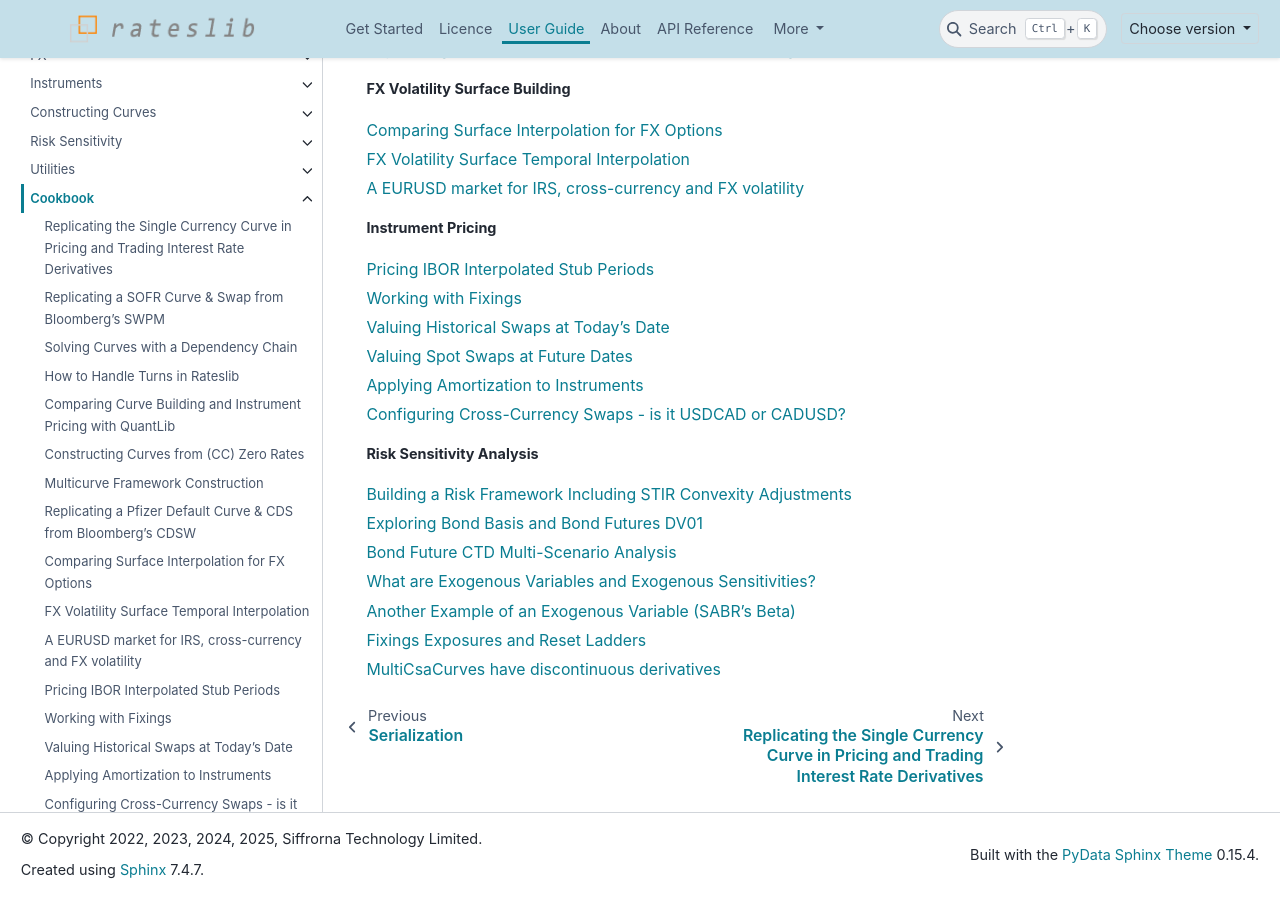
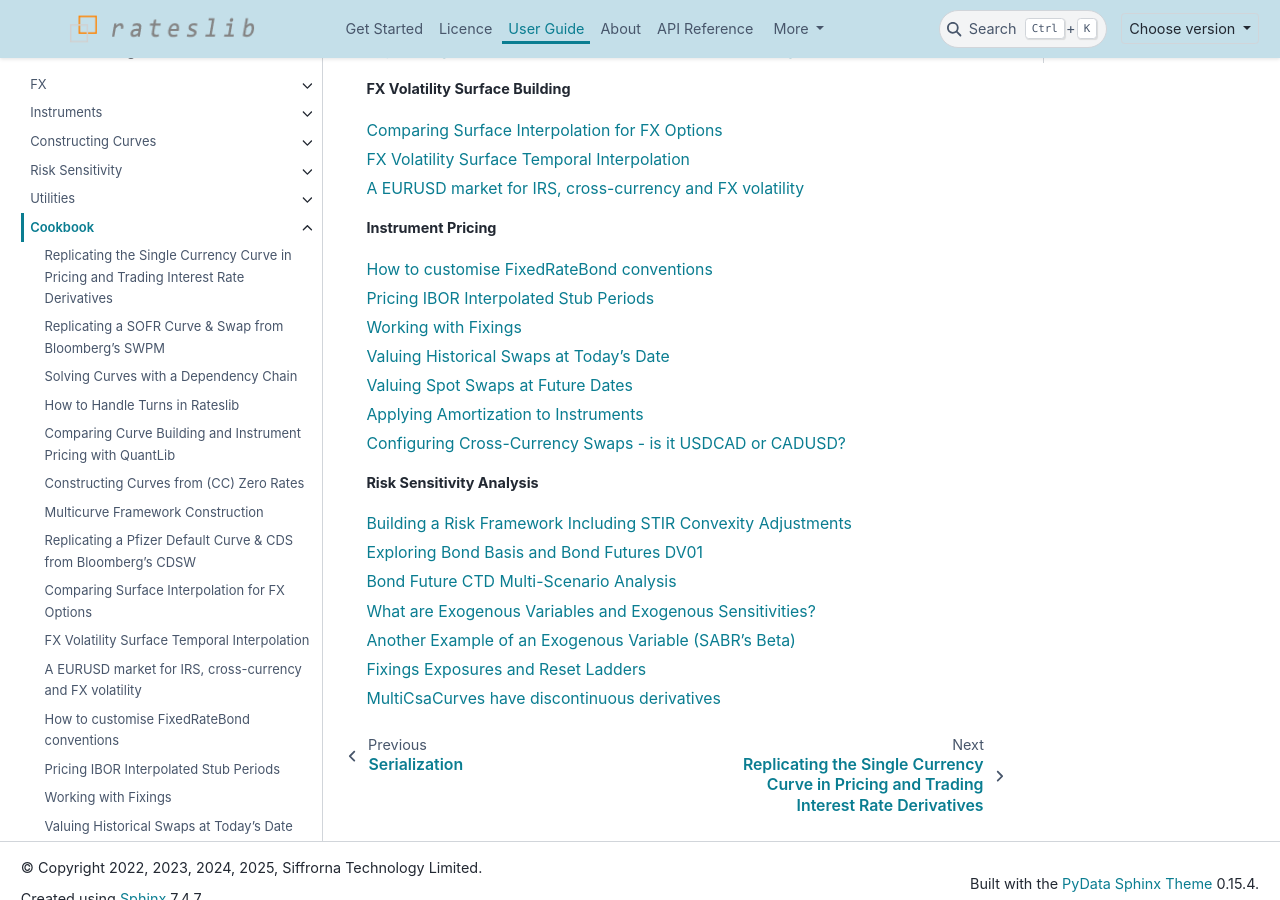
Before and after one commit to attack68/rateslib, a Sphinx documentation site: the page built from docs/source/g_cookbook.rst, in a window 1280 px wide and 900 px high, scrolled down 511 px. Built offline with Sphinx 7.4.7 and the PyData theme 0.15.4, drawn with Linux system fonts in a browser that asks for light colours; comment, search, counter and statistics services are not loaded; part of the change alters nothing that is shown.

Commit message:
DOC: add book references

```diff
--- a/docs/source/g_cookbook.rst
+++ b/docs/source/g_cookbook.rst
@@ -40,6 +40,7 @@ into any one category.
 .. toctree::
     :titlesonly:
 
+    z_bond_conventions.rst
     z_stubs.rst
     z_fixings.rst
     z_historical_swap.ipynb
--- /dev/null
+++ b/docs/source/z_bond_conventions.rst
@@ -0,0 +1,107 @@
+.. _cook-bond_convs:
+
+.. ipython:: python
+   :suppress:
+
+   from rateslib.curves import *
+   from rateslib.instruments import *
+   import matplotlib.pyplot as plt
+   from datetime import datetime as dt
+   import numpy as np
+   from pandas import DataFrame, option_context
+
+How to customise FixedRateBond conventions
+******************************************************
+
+There are hundreds of bond conventions in use across different sectors and geographies.
+*Rateslib* tries to provide a framework general enough to catch the most used conventions
+by default, but flexible enough to provide a user with the ability to customise it to their
+own requirements.
+
+Setting up a :class:`~rateslib.instruments.FixedRateBond` in *rateslib* can be
+done in different ways, with each method becoming more granular depending upon the necessary
+level of customisation that is required to properly match the intended convention.
+
+*Bonds* configured in *rateslib* have **two** types of convention parameters;
+
+- **Regular scheduling parameters**, which are similar to *swaps* and contain
+  arguments like ``calendar``, ``convention``, ``modifier``, ``ex_div``, relevant to cashflow
+  and date determination.
+- **Calculation modes** which are unique to *bonds* and define certain types of calculation
+  per bond type. For example, how accrued interest is calculated for settlement and during
+  YTM calculations, and how YTM calculations are performed.
+
+Configured defaults
+--------------------
+
+There are a number of configured default specifications (``spec``) that have been setup.
+The names of these can be found in the **securities** section of
+:ref:`User Guide > Defaults <defaults-arg-input>`.
+
+These are useful because they might be compared against to determine how a specific bond
+convention might be setup. For example the following parameters are well
+recognised values for a **US Treasury Bond**:
+
+- ``convention``: *"ActActICMA"*,
+- ``calendar``: *"nyc"*,
+- ``modifier``: *"none"* (coupon dates are not modified according to holiday calendars)
+- ``payment_lag``: 0 (payment will take place on or immediately after the coupon date).
+
+These are visible directly in the *default dict* for a US government bond.
+
+.. ipython:: python
+
+   from rateslib import defaults
+   defaults.spec["us_gb"]
+
+One observes that the ``calc_mode`` here is also consistent for a *"us_gb"*.
+
+Regular scheduling parameters
+-------------------------------
+
+Sometimes multiple scheduling parameters can result in the same cashflow periods.
+For example, the below bond does not define any holidays in its calendar so no modification are
+made to coupon dates. But that also means payment dates are not adjusted to real
+business days either.
+
+.. ipython:: python
+
+   bond = FixedRateBond(dt(2000, 2, 17), "2y", fixed_rate=4.0, frequency="S", calendar="all", convention="actacticma")
+   bond.cashflows()
+
+A better configuration (which is reflected in *rateslib* defaults) is to directly specify
+no *modifier* with an appropriate holiday calendar to adjust payments.
+
+.. ipython:: python
+
+   bond = FixedRateBond(dt(2000, 2, 17), "2y", fixed_rate=4.0, frequency="S", calendar="nyc", modifier="none", convention="actacticma")
+   bond.cashflows()
+
+
+Calculation modes
+-------------------
+
+The ``calc_mode`` argument allows a string input for a
+:class:`~rateslib.instruments.bonds.conventions.BondCalcMode` that is predefined, *or*
+a user can defined their own.
+
+For the above US Treasury Bond the *calculation mode* is preconfigured and has the
+following representation:
+
+.. ipython:: python
+
+   from rateslib.instruments.bonds.conventions import US_GB
+   US_GB.kwargs
+
+This differs from another convention, such as for a German Bund, which has the following
+representation:
+
+.. ipython:: python
+
+   from rateslib.instruments.bonds.conventions import DE_GB
+   DE_GB.kwargs
+
+A :class:`~rateslib.instruments.bonds.conventions.BondCalcMode` can be directly constructed
+and passed as the ``calc_mode`` in the *FixedRateBond* initialisation.
+The relevant properties of the construction are explained on the documentation page for that
+object. Some
```
